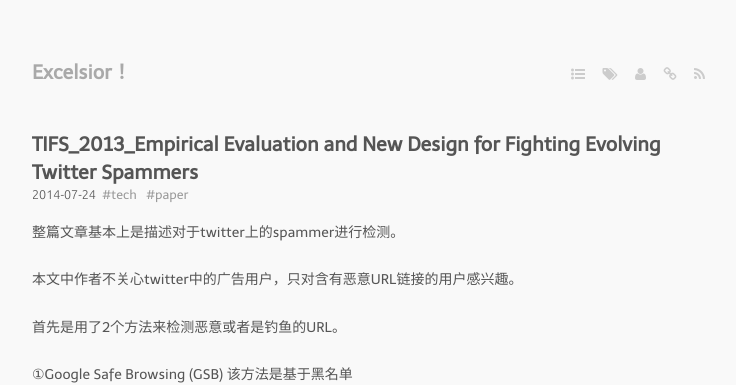
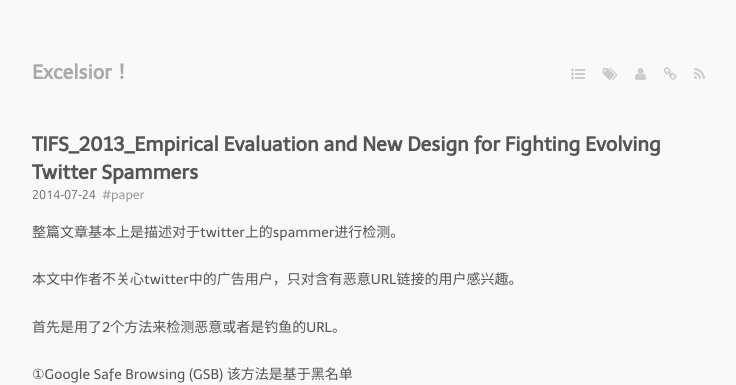
Before and after one commit to seLc7/seLc7.github.io, a Jekyll site: the page built from _posts/2014-07-24-TIFS_2013_Twitter_Spammers.md, in a window 1280 px wide and 900 px high. Shown: the top 385 px of the window, without its empty margins (268-1004 px from the left). Built offline with Jekyll 4.4.1, drawn with Linux system fonts in a browser that asks for light colours; Markdown is read by kramdown in place of the engine named in the settings; comment, search, counter and statistics services are not loaded.

Commit message:
TIFS_2013_Twitter_Spammer
change tag

```diff
--- a/_posts/2014-07-24-TIFS_2013_Twitter_Spammers.md
+++ b/_posts/2014-07-24-TIFS_2013_Twitter_Spammers.md
@@ -2,7 +2,6 @@
 title: 'TIFS_2013_Empirical Evaluation and New Design for Fighting Evolving Twitter Spammers'
 layout: post
 tags:
-    - tech
     - paper
 ---
 整篇文章基本上是描述对于twitter上的spammer进行检测。
```
